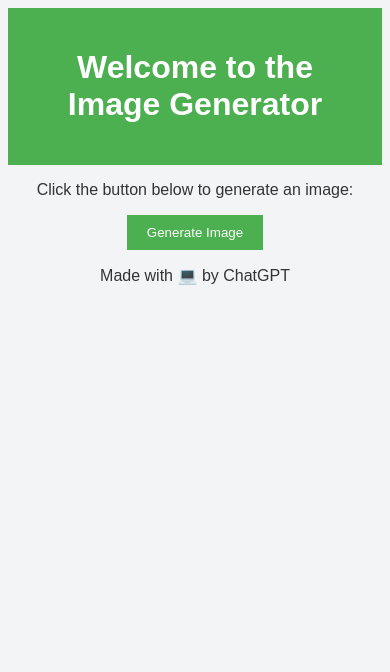
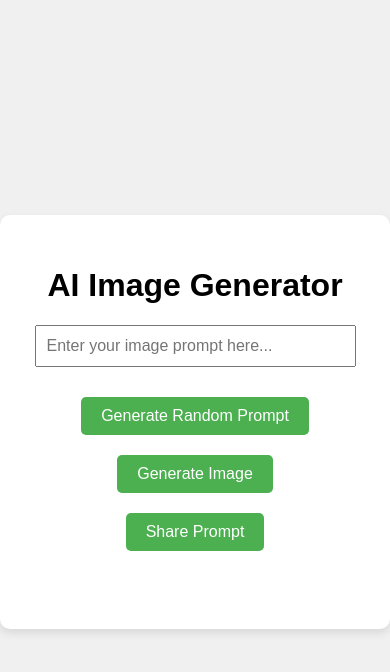
Before and after one commit to dosew18/fuckgpt, a plain HTML site: page index.html in a window 390 px wide. Drawn offline with Linux system fonts and the light colour scheme.

Commit message:
Add files via upload

```diff
--- a/index.html
+++ b/index.html
@@ -1,23 +1,23 @@
+
 <!DOCTYPE html>
 <html lang="en">
 <head>
     <meta charset="UTF-8">
     <meta name="viewport" content="width=device-width, initial-scale=1.0">
-    <title>Image Generator</title>
+    <title>AI Image Generator</title>
     <link rel="stylesheet" href="style.css">
 </head>
 <body>
-    <header>
-        <h1>Welcome to the Image Generator</h1>
-    </header>
-    <main>
-        <div id="generator-section">
-            <p>Click the button below to generate an image:</p>
-            <button id="generate-button">Generate Image</button>
+    <div class="container">
+        <h1>AI Image Generator</h1>
+        <input type="text" id="prompt-input" placeholder="Enter your image prompt here...">
+        <button onclick="randomPrompt()">Generate Random Prompt</button>
+        <button onclick="generateImage()">Generate Image</button>
+        <button onclick="savePromptToURL()">Share Prompt</button>
+        <div id="output-container">
+            <img id="output-image" src="" alt="" />
         </div>
-    </main>
-    <footer>
-        <p>Made with 💻 by ChatGPT</p>
-    </footer>
+    </div>
+    <script src="script.js"></script>
 </body>
 </html>
--- a/script.js
+++ b/script.js
@@ -1,25 +1,40 @@
-const prompts = [
-    "A cat wearing sunglasses",
-    "A futuristic city at night",
-    "A dragon flying over mountains",
-    "A robot holding a flower",
-    "A fantasy castle on a hill"
-];
+
+const subjects = ["cat", "robot", "girl", "dragon"];
+const styles = ["realistic", "pixel art", "cyberpunk", "surreal"];
+const backgrounds = ["in space", "underwater", "in a forest", "on Mars"];
 
 function randomPrompt() {
-    const promptInput = document.getElementById("prompt-input");
-    const random = prompts[Math.floor(Math.random() * prompts.length)];
-    promptInput.value = random;
+    const subject = subjects[Math.floor(Math.random() * subjects.length)];
+    const style = styles[Math.floor(Math.random() * styles.length)];
+    const background = backgrounds[Math.floor(Math.random() * backgrounds.length)];
+    document.getElementById("prompt-input").value = `${subject}, ${style}, ${background}`;
 }
 
 function generateImage() {
     const prompt = document.getElementById("prompt-input").value;
     const img = document.getElementById("output-image");
-    if (prompt.trim() === "") {
-        alert("Please enter a prompt.");
-        return;
-    }
-    // Gambar dummy dulu, nanti bisa sambung ke API
-    img.src = "https://placekitten.com/400/300";
+    const dummySources = [
+        "https://placekitten.com/400/300",
+        "https://placebear.com/400/300",
+        "https://loremflickr.com/400/300/art",
+        "https://picsum.photos/400/300"
+    ];
+    img.src = dummySources[Math.floor(Math.random() * dummySources.length)];
     img.alt = prompt;
 }
+
+function savePromptToURL() {
+    const prompt = document.getElementById("prompt-input").value;
+    const encoded = encodeURIComponent(prompt);
+    const url = `${window.location.origin}${window.location.pathname}?prompt=${encoded}`;
+    navigator.clipboard.writeText(url).then(() => alert("Prompt URL copied!"));
+}
+
+window.onload = () => {
+    const params = new URLSearchParams(window.location.search);
+    const prompt = params.get("prompt");
+    if (prompt) {
+        document.getElementById("prompt-input").value = decodeURIComponent(prompt);
+        generateImage();
+}
+}
--- a/style.css
+++ b/style.css
@@ -1,24 +1,61 @@
+
 body {
     font-family: Arial, sans-serif;
-    background-color: #f3f4f6;
-    color: #333;
-    text-align: center;
+    display: flex;
+    justify-content: center;
+    align-items: center;
+    min-height: 100vh;
+    margin: 0;
+    background-color: #f0f0f0;
 }
 
-header {
-    background-color: #4CAF50;
-    color: white;
-    padding: 20px;
+.container {
+    text-align: center;
+    background-color: white;
+    padding: 30px;
+    border-radius: 10px;
+    box-shadow: 0 4px 8px rgba(0, 0, 0, 0.1);
+}
+
+input {
+    padding: 10px;
+    width: 80%;
+    margin-bottom: 20px;
+    font-size: 16px;
 }
 
 button {
+    padding: 10px 20px;
+    margin: 10px;
+    font-size: 16px;
+    cursor: pointer;
     background-color: #4CAF50;
     color: white;
-    padding: 10px 20px;
     border: none;
-    cursor: pointer;
+    border-radius: 5px;
+    transition: background-color 0.3s;
 }
 
 button:hover {
     background-color: #45a049;
 }
+
+#output-container {
+    margin-top: 20px;
+}
+
+#output-image {
+    width: 100%;
+    max-width: 500px;
+    height: auto;
+}
+
+@media (max-width: 600px) {
+    input {
+        width: 90%;
+    }
+
+    #output-image {
+        width: 100%;
+    }
+}
```
